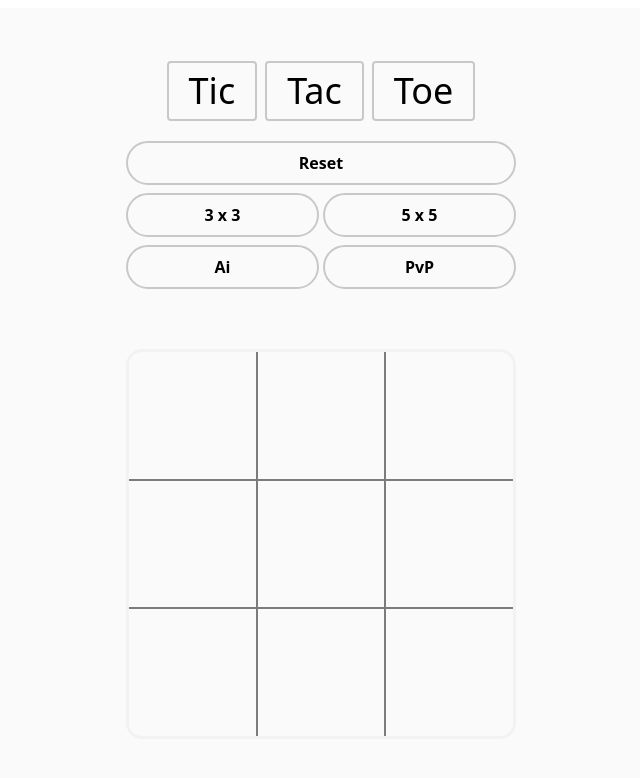
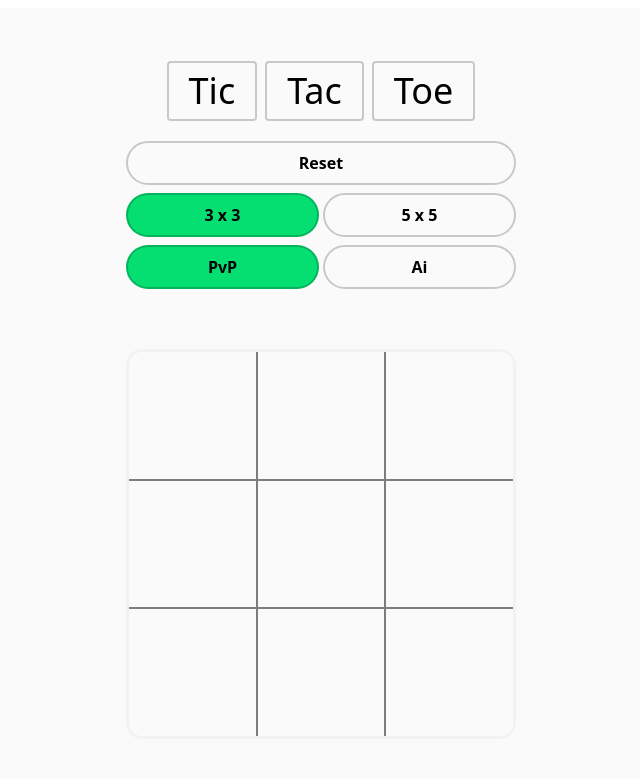
Before and after one commit to hanifahmadov/megamax, a React (Vite) app: page / in a window 1280 px wide. Shown: the top 778 px of the page, without its empty margins (319-959 px from the left). Built offline with nearby package versions, Linux system fonts and the light colour scheme.

Commit message:
settings color change added

```diff
--- a/package.json
+++ b/package.json
@@ -10,6 +10,7 @@
         "preview": "vite preview"
     },
     "dependencies": {
+        "framer-motion": "^12.29.2",
         "immer": "^11.1.3",
         "react": "18.2.0",
         "react-dom": "18.2.0",
--- a/src/App.tsx
+++ b/src/App.tsx
@@ -12,20 +12,23 @@ import { makeAi_move } from "./helpers/makeMove";
 
 // css imports
 import "./App.css";
-import Board_3by3 from "./components/Board_3by3";
 
 // comps
+import Board_3by3 from "./components/Board_3by3";
 import Settings from "./components/Settings";
 import Header from "./components/Header";
 
 function App() {
-	// Board resetter
+	// Board States
+	// board reset
 	const resetBoard = useResetRecoilState(boardDefault);
+	//board
+	const [board, setBoard] = useRecoilState(boardDefault);
+	// board 3by3 and 5by5
+	const [board33, setBoard33] = useState(true);
+	const [board55, setBoard55] = useState(false);
 
-	// States
-	const [board, setBoard] = useRecoilState(boardDefault);
-
-	const [winner, setWinner] = useState(null);
+	const [winner, setWinner] = useState(false);
 	const [winIndex, setWinIndex] = useState<number[]>([]);
 	const [gameStarted, setGameStarted] = useState(false);
 
@@ -34,8 +37,20 @@ function App() {
 	const [aiBtn, setAiBtn] = useState(false);
 
 	const [turn, setTurn] = useState(1);
-	// const [moves, setMoves] = useState(0);
-	// const [analyzing, setAnalyzing] = useState(false);
+	const [moves, setMoves] = useState(0);
+	const [analyzing, setAnalyzing] = useState(false);
+
+	// handle Reset click
+	const handleResetClick = () => {
+		// Reset all to default
+		resetBoard();
+		setTurn(1);
+		setWinner(false);
+		setWinIndex([]);
+		setGameStarted(false);
+		setMoves(0);
+		setAnalyzing(false);
+	};
 
 	const handleCellClick = (e: any) => {
 		// stop if winner is true
@@ -58,19 +73,24 @@ function App() {
 		if (aiBtn) makeAi_move(board, setBoard, turn, setTurn, cellId);
 	};
 
-	{
-		/* Header */
-	}
-
-	{
-		/* Settings */
-	}
-
 	return (
 		<div className='flex flex-col justify-center items-center gap-15'>
 			<div className='wrapper-top flex flex-col gap-5 w-full'>
 				<Header />
-				<Settings />
+				<Settings
+					handleResetClick={handleResetClick}
+					aiBtn={aiBtn}
+					pvpBtn={pvpBtn}
+					winner={winner}
+					board33={board33}
+					board55={board55}
+					gameStarted={gameStarted}
+
+					setAiBtn={setAiBtn}
+					setPvpBtn={setPvpBtn}
+					setBoard33={setBoard33}
+					setBoard55={setBoard55}
+				/>
 			</div>
 			<div>
 				<Board_3by3 board={board} winner={winner} winIndex={winIndex} handleCellClick={handleCellClick} />{" "}
--- a/src/components/Board_3by3.tsx
+++ b/src/components/Board_3by3.tsx
@@ -2,12 +2,11 @@
 import React, { useEffect, useState } from "react";
 import { useRecoilState, useResetRecoilState } from "recoil";
 import { produce } from "immer";
-
-
+import { motion, scale } from "framer-motion";
 
 type Props = {
 	board: (string | null)[];
-	winner: string | null;
+	winner: boolean | null;
 	winIndex: number[];
 	handleCellClick: (e: any) => void;
 };
@@ -15,10 +14,11 @@ type Props = {
 // Board 3 x 3
 const Board_3by3 = ({ board, winner, winIndex, handleCellClick }: Props) => {
 	return (
-		<div className='3by3_board grid grid-cols-3 gap-0 rounded-2xl overflow-hidden border-3 border-black/3'>
+		<div className='3by3_board grid grid-cols-3 gap-0 rounded-2xl overflow-hidden border-3 border-black/3 select-none'>
 			{board.map((val, i) => {
 				return (
-					<div
+					<motion.div
+						whileTap={{ scale: 1.02 }}
 						key={i}
 						id={String(i)}
 						onClick={handleCellClick}
@@ -38,7 +38,7 @@ const Board_3by3 = ({ board, winner, winIndex, handleCellClick }: Props) => {
 							   	`}
 					>
 						{val}
-					</div>
+					</motion.div>
 				);
 			})}
 		</div>
--- a/src/components/Settings.tsx
+++ b/src/components/Settings.tsx
@@ -1,61 +1,156 @@
-import React from "react";
+// NPM packages
+import { motion } from "framer-motion";
 
-const Settings = () => {
+type Props = {
+	pvpBtn: boolean;
+	aiBtn: boolean;
+	winner: boolean;
+	board33: boolean;
+	board55: boolean;
+	gameStarted: boolean;
+
+	handleResetClick: () => void;
+	setPvpBtn: (i: boolean) => void;
+	setAiBtn: (i: boolean) => void;
+	setBoard33: (v: boolean) => void;
+	setBoard55: (v: boolean) => void;
+};
+
+const Settings = ({
+	pvpBtn,
+	aiBtn,
+	winner,
+	board55,
+	board33,
+	gameStarted,
+	handleResetClick,
+	setPvpBtn,
+	setAiBtn,
+	setBoard33,
+	setBoard55,
+}: Props) => {
+	// handle PvP click
+	const handlePvpClick = () => {
+		if (winner || gameStarted) return;
+		setPvpBtn(true);
+		setAiBtn(false);
+	};
+
+	// handle Ai click
+	const handleAiClick = () => {
+		if (winner || gameStarted) return;
+		setPvpBtn(false);
+		setAiBtn(true);
+	};
+
+	// handle board33 click
+	const handleBoard33Click = () => {
+		if (board33 || winner || gameStarted) return;
+		// dont if
+		// board33 is already selected
+		// winner is present
+		// game has already staarted
+
+		setBoard33(true);
+		// select board33
+
+		setBoard55(false);
+		// de-select board55
+	};
+
+	// handle board55 click
+	const handleBoard55Click = () => {
+		if (board55 || winner || gameStarted) return;
+		// dont if
+		// board33 is already selected
+		// winner is present
+		// game has already staarted
+
+		setBoard55(true);
+		// select board33
+
+		setBoard33(false);
+		// de-select board55
+	};
+
 	return (
-		<div className='settings flex gap-2 flex-col justify-center items-center font-semibold'>
+		<div className='settings flex gap-2 flex-col justify-center items-center font-semibold select-none'>
 			{/* Reset */}
-			<div
-				className='border-2 border-black/20
+			<motion.div
+				whileTap={{ scale: 1.01 }}
+				onClick={handleResetClick}
+				className={`border-2 border-black/20
                             px-4 py-2 w-full text-center
                             rounded-4xl cursor-pointer
-							hover:bg-blue-200
-                            '
+						  hover:bg-green-200
+
+                            `}
 			>
 				Reset
-			</div>
+			</motion.div>
 
 			{/* 3 x 3 ** 5 x 5 */}
 			<div className='flex gap-1 w-full text-center'>
-				<div
-					className='border-2 border-black/20
+				<motion.div
+					onClick={handleBoard33Click}
+					whileTap={{ scale: 1.01 }}
+					className={`border-2 border-black/20
                             px-4 py-2 w-full text-center
                             rounded-4xl cursor-pointer
-							hover:bg-blue-200
-                            '
+  							transition-colors duration-100 ease-in-out
+							${!board33 && "hover:bg-green-200"}
+							${board33 && "bg-green-400"}
+
+                            `}
 				>
 					3 x 3
-				</div>
-				<div
-					className='border-2 border-black/20
+				</motion.div>
+				<motion.div
+					onClick={handleBoard55Click}
+					whileTap={{ scale: 1.01 }}
+					className={`border-2 border-black/20
                             px-4 py-2 w-full text-center
                             rounded-4xl cursor-pointer
-							hover:bg-blue-200
-                            '
+							transition-colors duration-100 ease-in-out
+							${!board55 && "hover:bg-green-200"}
+							${board55 && "bg-green-400"}
+
+                            `}
 				>
 					5 x 5
-				</div>
+				</motion.div>
 			</div>
 
 			{/* Ai vs PvP */}
 			<div className='flex gap-1 w-full text-center'>
-				<div
-					className='border-2 border-black/20
+				<motion.div
+					whileTap={{ scale: 1.01 }}
+					onClick={handlePvpClick}
+					className={`border-2 border-black/20
                             px-4 py-2 w-full text-center
                             rounded-4xl cursor-pointer
-							hover:bg-blue-200
-                            '
+							transition-colors duration-100 ease-in-out
+							${!pvpBtn && "hover:bg-green-200"}
+							${pvpBtn && "bg-green-400"}
+
+                            `}
+				>
+					PvP
+				</motion.div>
+				<motion.div
+					whileTap={{ scale: 1.01 }}
+					onClick={handleAiClick}
+					className={`border-2 border-black/20
+                            px-4 py-2 w-full text-center
+                            rounded-4xl cursor-pointer
+							transition-colors duration-100 ease-in-out
+							${!aiBtn && "hover:bg-green-200"}
+							${aiBtn && "bg-green-400"}
+
+                            `}
 				>
 					Ai
-				</div>
-				<div
-					className='border-2 border-black/20
-                            px-4 py-2 w-full text-center
-                            rounded-4xl cursor-pointer
-							hover:bg-blue-200
-                            '
-				>
-					PvP
-				</div>
+				</motion.div>
 			</div>
 		</div>
 	);
```
Also changed, not shown: 1 other file (tests, documents, lock files or other folders).
